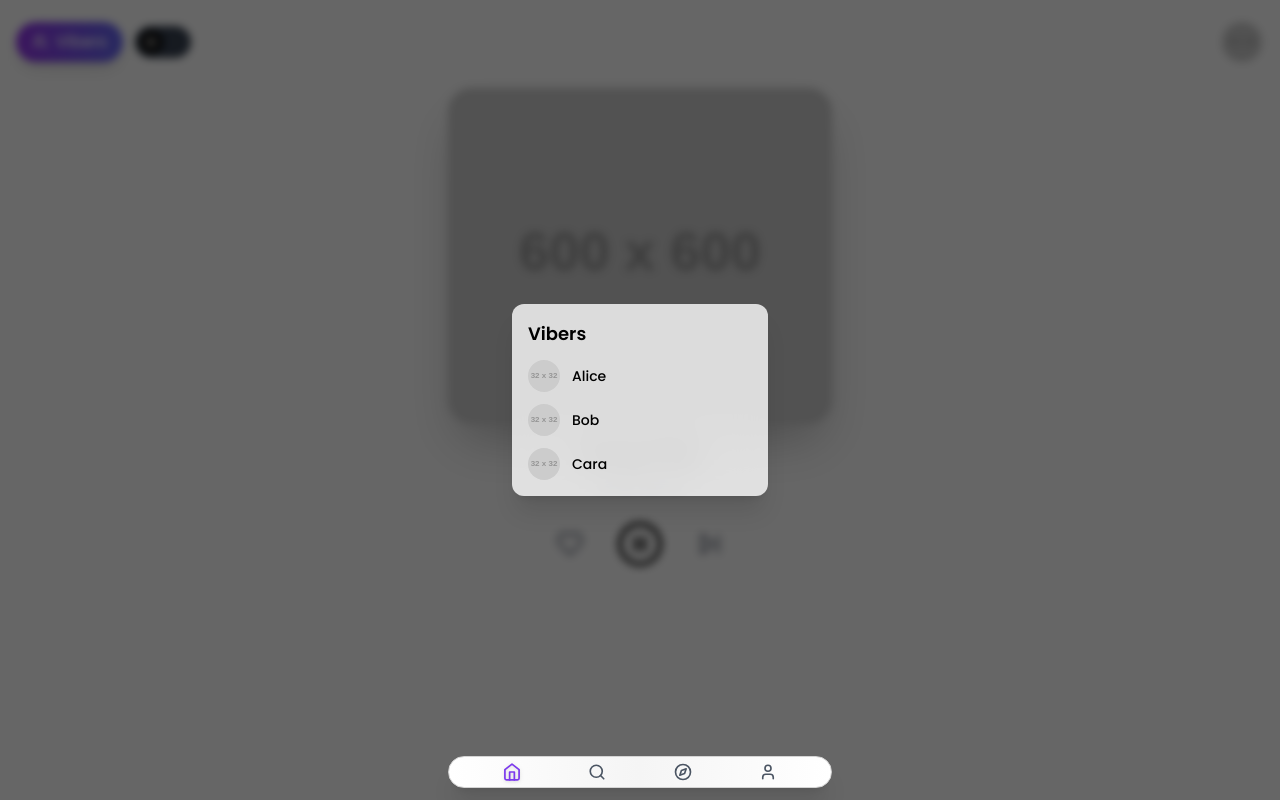
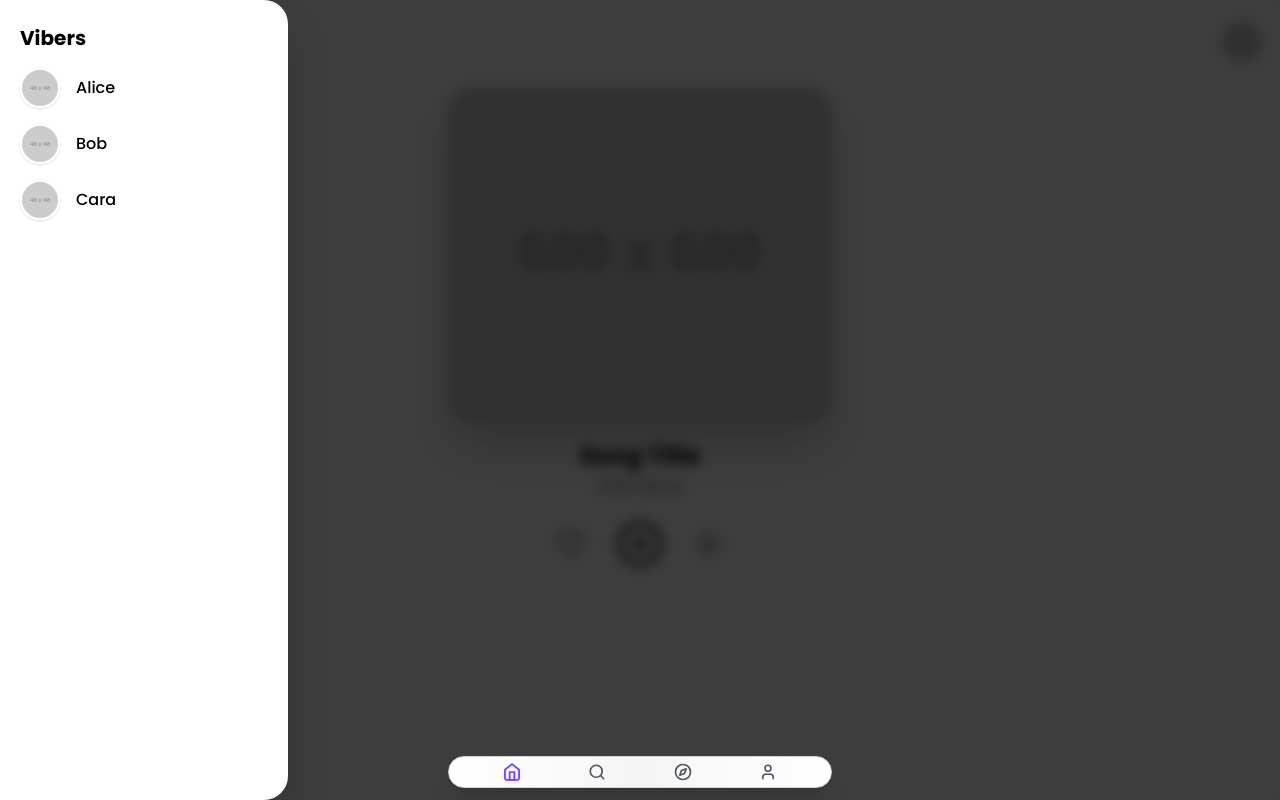
Before and after one commit to Arsenic-23/Vibie-front, a React (Vite) app: page /home in a window 1280 px wide. Both pictures are taken after a click on the button "Vibers". Built offline with nearby package versions, Linux system fonts and the light colour scheme.

Commit message:
Update VibersPopup.jsx

```diff
--- a/src/components/VibersPopup.jsx
+++ b/src/components/VibersPopup.jsx
@@ -1,27 +1,53 @@
 import React from 'react';
 
-export default function VibersPopup() {
+export default function VibersPopup({ onClose }) {
   const vibers = [
-    { name: 'Alice', pic: 'https://placehold.co/32x32?text=A' },
-    { name: 'Bob', pic: 'https://placehold.co/32x32?text=B' },
-    { name: 'Cara', pic: 'https://placehold.co/32x32?text=C' },
+    { name: 'Alice', pic: 'https://placehold.co/48x48?text=A' },
+    { name: 'Bob', pic: 'https://placehold.co/48x48?text=B' },
+    { name: 'Cara', pic: 'https://placehold.co/48x48?text=C' },
   ];
 
   return (
-    <div className="backdrop-blur-lg bg-white/80 dark:bg-black/40 p-4 rounded-xl shadow-xl w-64">
-      <h3 className="text-lg font-semibold mb-3">Vibers</h3>
-      <ul className="space-y-3">
+    <div className="fixed inset-0 z-50 flex">
+      {/* Overlay */}
+      <div
+        className="absolute inset-0 bg-black/40 backdrop-blur-sm"
+        onClick={onClose}
+      />
+
+      {/* Slide-in Panel */}
+      <div className="relative z-50 w-72 max-w-full h-full bg-white dark:bg-zinc-900 shadow-2xl px-5 py-6 transform animate-slideInLeft rounded-tr-3xl rounded-br-3xl overflow-y-auto">
+        <h3 className="text-xl font-bold mb-4 text-black dark:text-white">Vibers</h3>
+        <ul className="space-y-4">
           {vibers.map((viber, index) => (
-          <li key={index} className="flex items-center space-x-3">
+            <li key={index} className="flex items-center space-x-4">
               <img
                 src={viber.pic}
                 alt={viber.name}
-              className="w-8 h-8 rounded-full object-cover"
+                className="w-10 h-10 rounded-full border-2 border-white dark:border-gray-700 shadow"
               />
-            <span className="text-sm font-medium">{viber.name}</span>
+              <span className="text-base font-medium text-black dark:text-white">
+                {viber.name}
+              </span>
             </li>
           ))}
         </ul>
       </div>
+
+      {/* Slide-in animation */}
+      <style jsx>{`
+        @keyframes slideInLeft {
+          0% {
+            transform: translateX(-100%);
+          }
+          100% {
+            transform: translateX(0);
+          }
+        }
+        .animate-slideInLeft {
+          animation: slideInLeft 0.3s ease-out;
+        }
+      `}</style>
+    </div>
   );
 }
```
Lines whose indentation alone changed are shown as unchanged.
